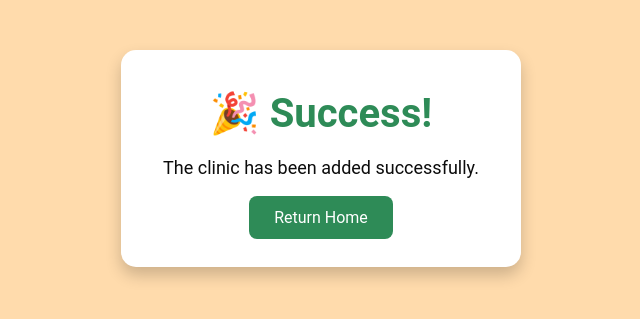
After one commit to FletcherMacDonald/CS400-Final-Project, a Flask app: page /success in a window 1280 px wide. The commit adds this page. Shown: the top 319 px of the page, without its empty margins (319-959 px from the left). Run offline with Flask 3, Linux system fonts and the light colour scheme.

Commit message:
added add clinci and succesful submit page

```diff
--- a/analyze_data.py
+++ b/analyze_data.py
@@ -1,6 +1,6 @@
 import json
 import logging
-from flask import Flask, request, jsonify, render_template
+from flask import Flask, request, jsonify, render_template, redirect, url_for
 from flask_cors import CORS  # Correct import for CORS
 
 logging.basicConfig(level=logging.DEBUG)
@@ -59,6 +59,7 @@ def viewer_input():
     if request.method == 'POST':
         clinic_type = request.form['clinic_type']
 
+        # Read JSON based on clinic type
         if clinic_type == 'Orthopedics':
             clinics = read_ortho_json()
             filename = 'ortho.json'
@@ -71,29 +72,36 @@ def viewer_input():
         else:
             return jsonify({"error": "Invalid clinic type selected."}), 400
 
+        # Collect form data and store it in the appropriate keys
         new_clinic = {
             "type": clinic_type,
-            "name": request.form['name'],
+            "name": request.form['clinic_name'],  # Match the 'clinic_name' field from the form
             "address": request.form['address'],
-            "hours": request.form['hours'],
-            "ownership": request.form['public_private'],
-            "rating": float(request.form['rating']),
+            "hours": request.form['clinic_hours'],  # Match the 'clinic_hours' field from the form
+            "ownership": request.form['private_or_public'],  # Match the 'private_or_public' field
+            "rating": float(request.form['google_review_rating']),  # Match the 'google_review_rating' field
             "head_doctor": request.form['head_doctor'],
-            "date_established": request.form['date_established']
+            "date_established": request.form['date_of_establishment']  # Match the 'date_of_establishment' field
         }
 
+        # Append the new clinic to the list of clinics
         clinics.append(new_clinic)
 
-        # Save back to the correct JSON file
+        # Save the updated list back to the correct JSON file
         with open(filename, 'w') as f:
             json.dump(clinics, f, indent=4)
 
         logging.debug(f"New {clinic_type} clinic added successfully to {filename}.")
 
-        return jsonify({"message": f"{clinic_type} clinic added successfully!"}), 200
+        # Redirect to the success page after the form submission
+        return redirect(url_for('success_page'))
 
     # If GET request, show the form
     return render_template('add-clinic.html')
+
+@app.route('/success')
+def success_page():
+    return render_template('success.html')
 
 ######################################################################
 #alexis
--- a/static/style.css
+++ b/static/style.css
@@ -331,3 +331,37 @@ form button:hover {
         max-width: 100%;
     }
 }
+/* Success page styling */
+.success-container {
+    background-color: white;
+    padding: 40px;
+    border-radius: 15px;
+    box-shadow: 0 8px 16px rgba(0, 0, 0, 0.2);
+    text-align: center;
+    max-width: 400px;
+    margin: 50px auto;
+}
+
+.success-container h1 {
+    color: #2e8b57;
+    margin-bottom: 20px;
+}
+
+.success-container p {
+    font-size: 18px;
+    margin-bottom: 30px;
+}
+
+.success-container a {
+    text-decoration: none;
+    color: white;
+    background-color: #2e8b57;
+    padding: 12px 25px;
+    border-radius: 8px;
+    font-size: 16px;
+    transition: background-color 0.3s ease;
+}
+
+.success-container a:hover {
+    background-color: #246b45;
+}
--- /dev/null
+++ b/templates/success.html
@@ -0,0 +1,15 @@
+<!DOCTYPE html>
+<html lang="en">
+<head>
+    <meta charset="UTF-8">
+    <title>Success!</title>
+    <link rel="stylesheet" href="{{ url_for('static', filename='style.css') }}">
+</head>
+<body>
+    <div class="success-container">
+        <h1>🎉 Success!</h1>
+        <p>The clinic has been added successfully.</p>
+        <a href="/">Return Home</a>
+    </div>
+</body>
+</html>
```
Also changed, not shown: ortho.json (+4 -4 lines), templates/add-clinic.html (+12 -12 lines), 2 other files.
